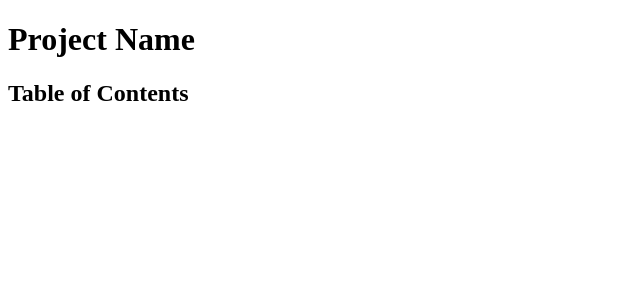
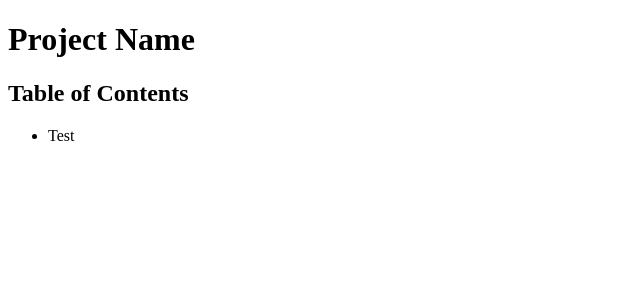
Before and after one commit to Newfies/.template-README, a Jekyll site: the page built from index.md, in a window 1280 px wide. Shown: the top 300 px of the page, without its empty margins (0-640 px from the left). Built offline with Jekyll 4.4.1, drawn with Linux system fonts in a browser that asks for light colours.

Commit message:
Update index.md

```diff
--- a/index.md
+++ b/index.md
@@ -7,3 +7,6 @@ title: Project Name
 # Project Name
 
 <h2 class="fix">Table of Contents</h2>
+  <ul class="custom-list">
+    <li>Test</li>
+  </ul>
```
